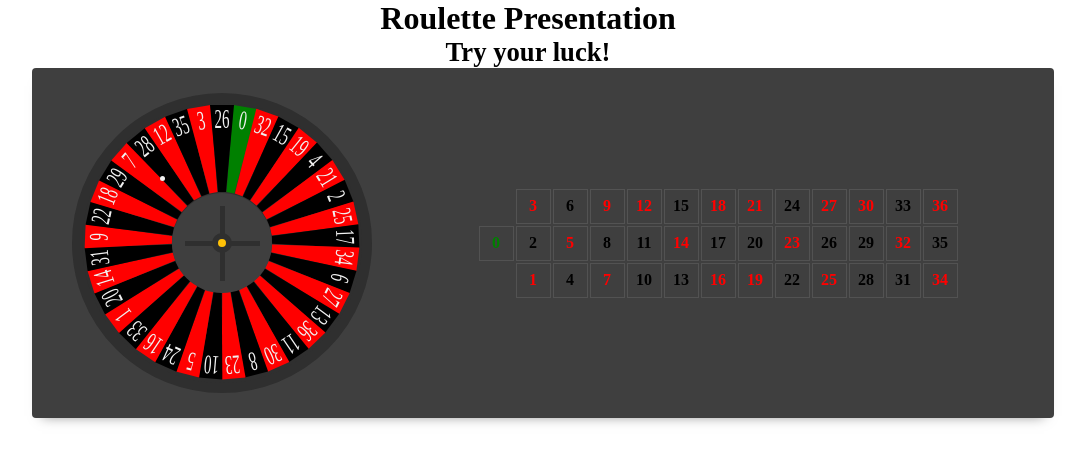
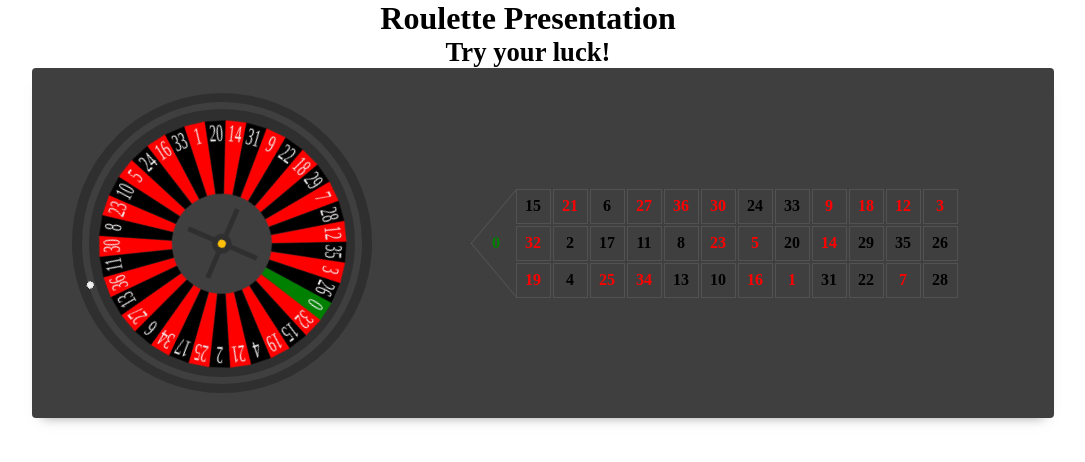
Before and after one commit to timardex/react-roulette-v2, a React (Create React App) app: page / in a window 1280 px wide. Shown: the top 462 px of the page, without its empty margins (112-1197 px from the left). Built offline with nearby package versions, Linux system fonts and the light colour scheme.

Commit message:
refactor Numbers component

```diff
--- a/src/components/TheTable/Numbers/index.js
+++ b/src/components/TheTable/Numbers/index.js
@@ -1,10 +1,17 @@
 import React from 'react';
+import { useSelector } from 'react-redux';
+
+import { getNumbersByProperties } from '../../../helpers';
+
 import './style.scss';
 
 const Numbers = (props) => {
-  const { numbers } = props;
+  const { property, value } = props;
+  const numbersList = useSelector(state => state.numbersList) || [];
+  const numbers = getNumbersByProperties(numbersList, property, value);
+
   return (
-    <div className="columns">
+    <div className={`columns ${value === 'green' ? 'number-zero' : ''}`}>
       {numbers.map((value, index) => {
         return (
           <div className={`form-check form-check-inline`} key={index}>
--- a/src/components/TheTable/WheelStand/index.js
+++ b/src/components/TheTable/WheelStand/index.js
@@ -1,15 +1,23 @@
 import React from 'react';
+import { useSelector } from 'react-redux';
+
+import { getNumbersByProperties } from '../../../helpers';
+
 import './style.scss';
 
-const WheelStand = (props) => {
-  const numbers = props.numbers.sort((a, b) => a.onWheel - b.onWheel);
+const WheelStand = () => {
+  const numbersList = useSelector(state => state.numbersList) || [];
+  const rotateWheel = useSelector(state => state.rotateWheel) || '';
+  const rotateBall = useSelector(state => state.rotateBall) || '';
+
+  const numbers = numbersList.sort((a, b) => a.onWheel - b.onWheel);
 
   return (
     <div id="wheel-stand">
       <div className="wheel-box">
           <div className="ball-track"></div>
       </div>
-      <div className="r-wheel">
+      <div className={`r-wheel ${rotateWheel}`}>
           <ul>
               {numbers.map((value, index) => {
                   return <li className={`number number-${value.number}`} key={index} style={{borderTopColor: value.properties.color}}>
@@ -21,7 +29,7 @@ const WheelStand = (props) => {
               <div className="wheel-inner-center"></div>
           </div>
       </div>
-      <div className="r-ball"></div>
+      <div className={`r-ball ${rotateBall}`}></div>
     </div>
   );
 };
--- a/src/components/TheTable/WheelStand/style.scss
+++ b/src/components/TheTable/WheelStand/style.scss
@@ -78,6 +78,7 @@
             width: $wheelSize;
             height: 280px;
             position: relative;
+            transform: scale(.9);
 
             @for $i from $from through $to {
                 .number:nth-child(#{$i}) {
@@ -143,16 +144,16 @@
 
     .r-ball {
         position: absolute;
-        width: 125px;
-        height: 135px;
+        width: 203px;
+        height: 203px;
 
         &:before {
             content: '';
             position: absolute;
             top: 0; left: 0;
             background: $color1;
-            width: 5px;
-            height: 5px;
+            width: 7px;
+            height: 7px;
             border-radius: 50%;
         }
 
@@ -180,11 +181,11 @@
         align-items: center;
 
         .ball-track {
-            width: 180px;
-            height: 180px;
+            width: 100%;
+            height: 96%;
             background: transparent;
             border-radius: 50%;
-            border: 5px solid $tableColor2;
+            border: 7px solid $tableColor2;
         }
     }
 }
--- a/src/components/TheTable/index.js
+++ b/src/components/TheTable/index.js
@@ -1,28 +1,21 @@
 import React from 'react';
-import { useSelector } from 'react-redux';
 
 import './style.scss';
-
-import { getNumbersByProperties } from '../../helpers';
 
 import WheelStand from './WheelStand';
 import Numbers from './Numbers';
 
 const TheTable = () => {
-  const numbersList = useSelector(state => state.numbersList) || [];
-  console.log(numbersList)
-  //console.log(getNumbersByProperties(numbersList, 'color', 'green'));
-
   return (
     <div id="the-table">
-      <WheelStand numbers={numbersList}/>
+      <WheelStand />
       <div className="the-table-inner">
         <div className="all-numbers">
-          <Numbers numbers={getNumbersByProperties(numbersList, 'color', 'green')}/>
+          <Numbers property="color" value="green"/>
           <div>
-            <Numbers numbers={getNumbersByProperties(numbersList, 'column', '3rd column')}/>
-            <Numbers numbers={getNumbersByProperties(numbersList, 'column', '2nd column')}/>
-            <Numbers numbers={getNumbersByProperties(numbersList, 'column', '1st column')}/>
+            <Numbers property="column" value="3rd column"/>
+            <Numbers property="column" value="2nd column"/>
+            <Numbers property="column" value="1st column"/>
           </div>
         </div>
       </div>
--- a/src/store/reducers/GAME_INITIALIZER.js
+++ b/src/store/reducers/GAME_INITIALIZER.js
@@ -4,6 +4,10 @@ const GAME_INITIALIZER = (state) => {
   return {
     ...state,
     numbersList,
+    ballEffect: new Audio(require('../../assets/sounds/ball-effect.mp3')),
+    chipEffect: new Audio(require('../../assets/sounds/chip-effect.mp3')),
+    rotateWheel: 'rotate-left',
+    rotateBall: 'rotate-right d-block',
   };
 };
 
```
